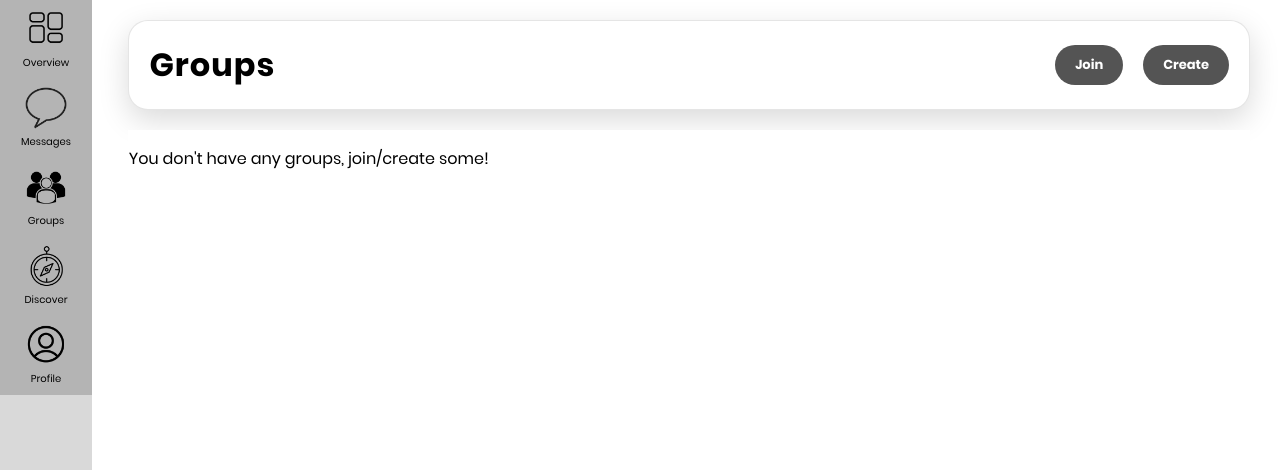
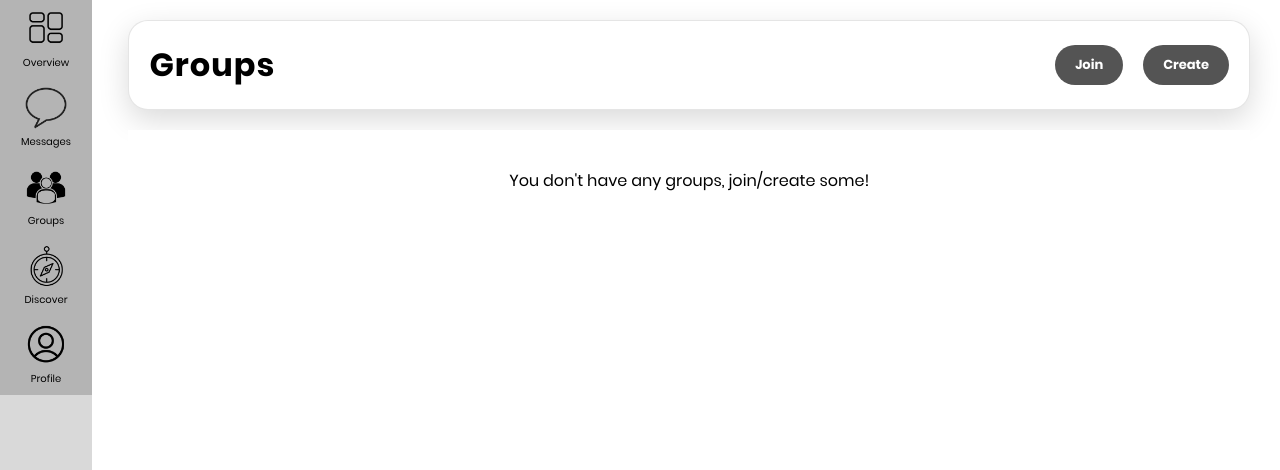
Before and after one commit to cgalabrador128/ChattieGrame, a Flask app: page /groups in a window 1280 px wide. Shown: the part 55-525 px from the top of the page. Run offline with Flask 3, Linux system fonts and the light colour scheme; data that the repository does not hold is empty.

Commit message:
Refactor group card layout and add empty state
Rework groups listing markup and styles: move group name and member count into the card header, consolidate the "Open Group" button into a single card-bot, and tidy card structure. Add an empty-state/no-group fallback in the template and CSS to center and style the empty message (.groups-grid:has(.no-group) and empty-state text styles) so the UI displays a friendly prompt when there are no groups.

```diff
--- a/static/groups.css
+++ b/static/groups.css
@@ -13,6 +13,19 @@
     grid-template-columns: repeat(auto-fill, minmax(300px, 1fr));
     gap: 20px;
     margin-top: 20px;
+}
+
+.groups-grid:has(.no-group) {
+    display: flex;
+    justify-content: center;
+    align-items: center;
+    min-height: 100px;
+}
+
+.empty-state p {
+    color: #545454;
+    text-align: center;
+    margin: 0;
 }
 
 .split-layout {
--- a/templates/groups.html
+++ b/templates/groups.html
@@ -30,12 +30,17 @@
                             </div>
                         </div>
                         <div class="card-bot">
-                        <button class="open-button" onclick="window.location.href='{{ url_for('view_group', groupid= group.groupid) }}'">Open Group</button>
+                            <button class="open-button"
+                                    onclick="window.location.href='{{ url_for('view_group', groupid= group.groupid) }}'">
+                                Open Group
+                            </button>
                         </div>
                     </div>
                 {% endfor %}
             {% else %}
-            <p style="text-align: center;">You don't have any groups, join/create some!</p>
+                <div class="no-group">
+                    <p>You don't have any groups, join/create some!</p>
+                </div>
             {% endif %}
         </div>
 
```
Lines whose indentation alone changed are shown as unchanged.
